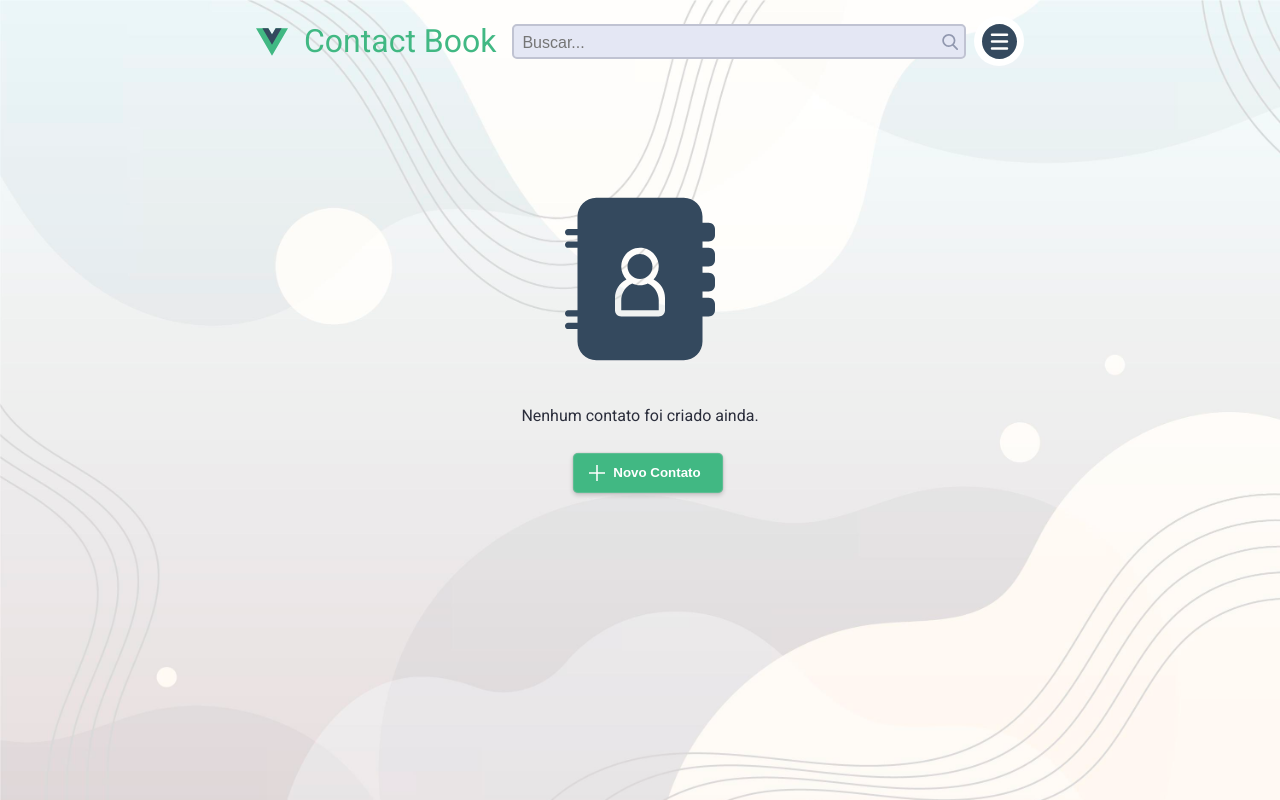
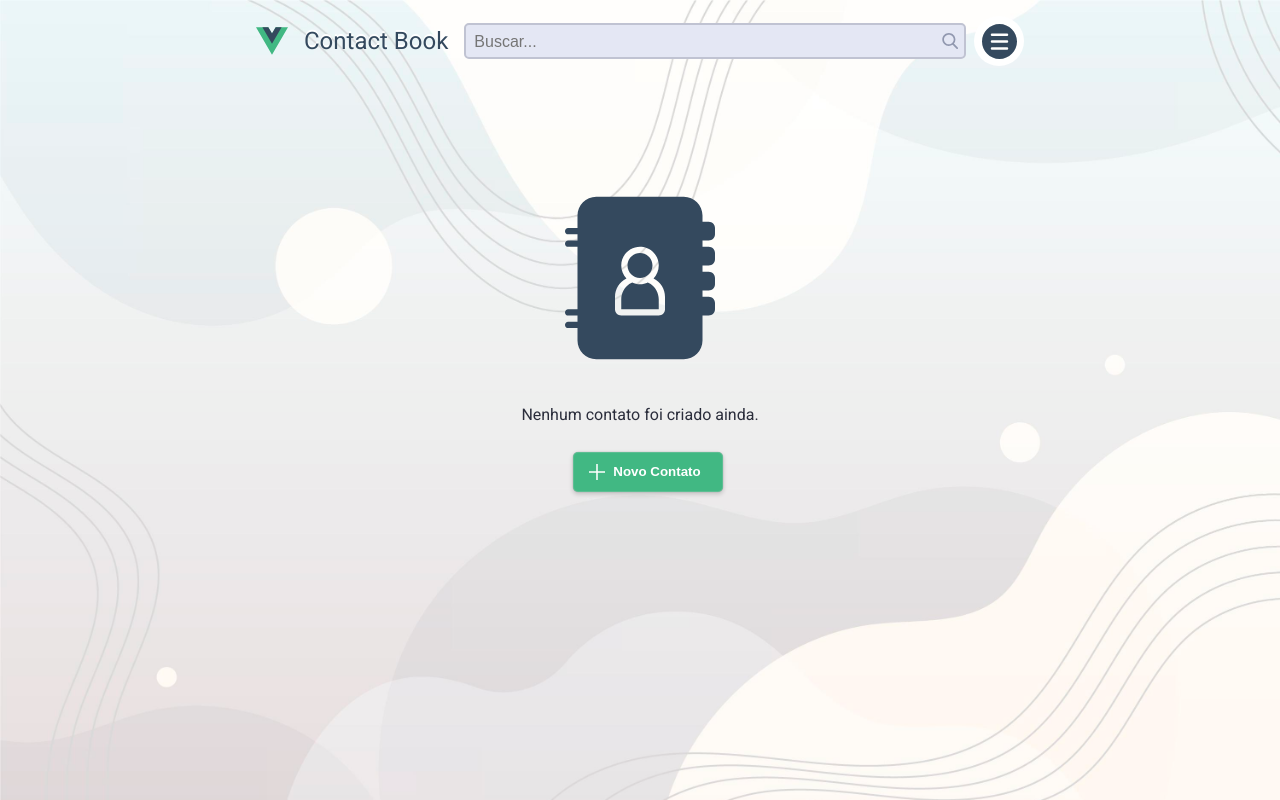
Before and after one commit to livresaber/contact-vue-book, a Vue app: page / in a window 1280 px wide. Built offline with nearby package versions, Linux system fonts and the light colour scheme; what maska would draw is missing.

Commit message:
adjustment logo

```diff
--- a/src/components/AppLogo/index.vue
+++ b/src/components/AppLogo/index.vue
@@ -19,9 +19,15 @@ import { RouterLink } from 'vue-router'
       -webkit-tap-highlight-color: transparent;
       -webkit-touch-callout: none;
       user-select: none;
-      font-size: 2rem;
+      font-size: 1.5rem;
       align-items: center;
       margin-right: 1rem;
+      color: var(--color-secondary);
+      text-shadow: 0 -2px #fff;
+      &:hover { color: var(--color-primary); }
+      &.router-link-exact-active {
+        pointer-events: none;
+      }
       span { min-width: max-content; }
     }
   }
```
